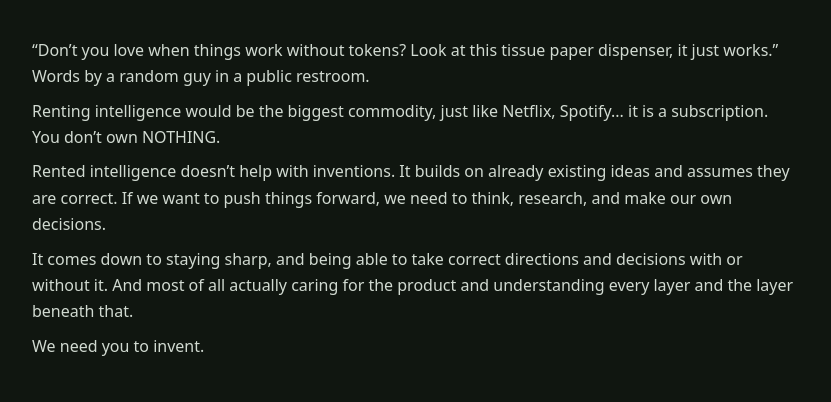
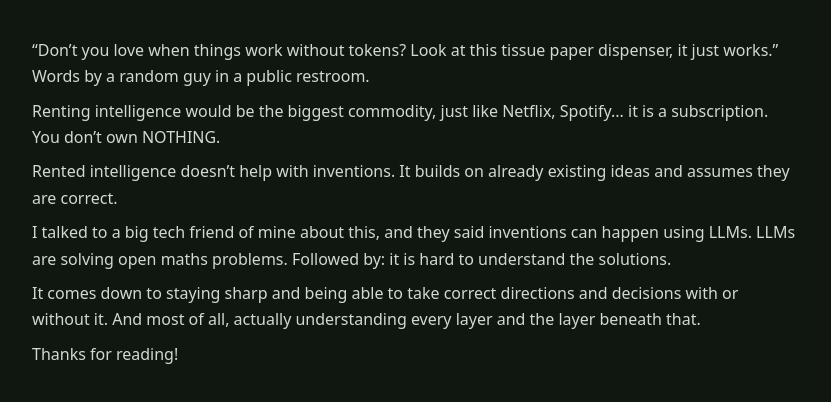
Before and after one commit to paarthd00/portfolio-simple, a plain HTML site: page site/blogs/buildingthecodingmuscle.html in a window 1280 px wide. Shown: the part 190-592 px from the top of the page, without its empty margins (224-1055 px from the left). Drawn offline with Linux system fonts and the light colour scheme.

Commit message:
update the building the coding muscle

```diff
--- a/site/blogs/buildingthecodingmuscle.html
+++ b/site/blogs/buildingthecodingmuscle.html
@@ -32,13 +32,18 @@
                         </p>
                         <p>
                             Rented intelligence doesn’t help with inventions. It builds on already
-                            existing ideas and assumes they are correct. If we want to push things
-                            forward, we need to think, research, and make our own decisions.
+                            existing ideas and assumes they are correct.
                         </p>
                         <p>
-                            It comes down to staying sharp, and being able to take correct directions and decisions with or without it. And most of all actually caring for the product and understanding every layer and the layer beneath that.
+                            I talked to a big tech friend of mine about this, and they said
+                            inventions can happen using LLMs. LLMs are solving open maths problems. Followed by: it is hard to understand the solutions.
                         </p>
-                        <p>We need you to invent.</p>
+                        <p>
+                            It comes down to staying sharp and being able to take correct
+                            directions and decisions with or without it. And most of all, actually
+                            understanding every layer and the layer beneath that.
+                        </p>
+                        <p>Thanks for reading!</p>
                     </article>
                 </section>
             </main>
```
Also changed, not shown: site/experience.html (+2 -2 lines), site/index.html (+1 -1 lines).
